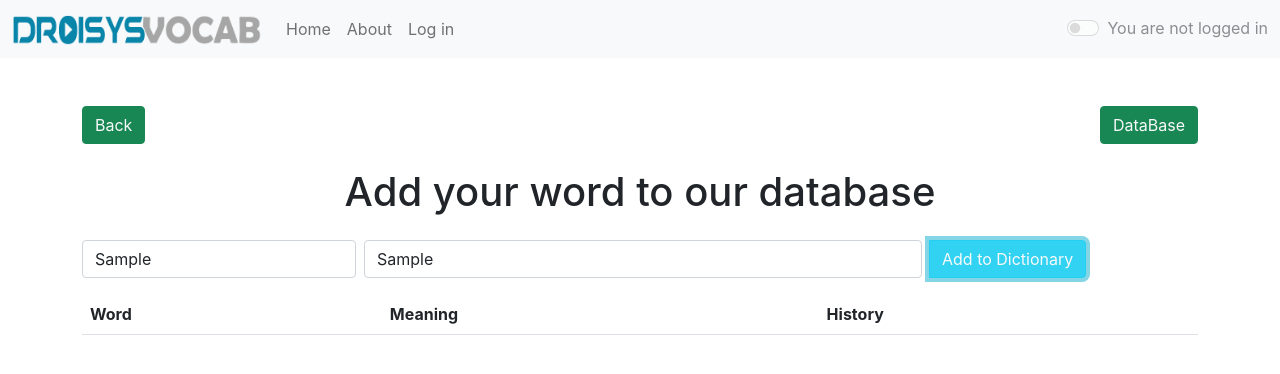
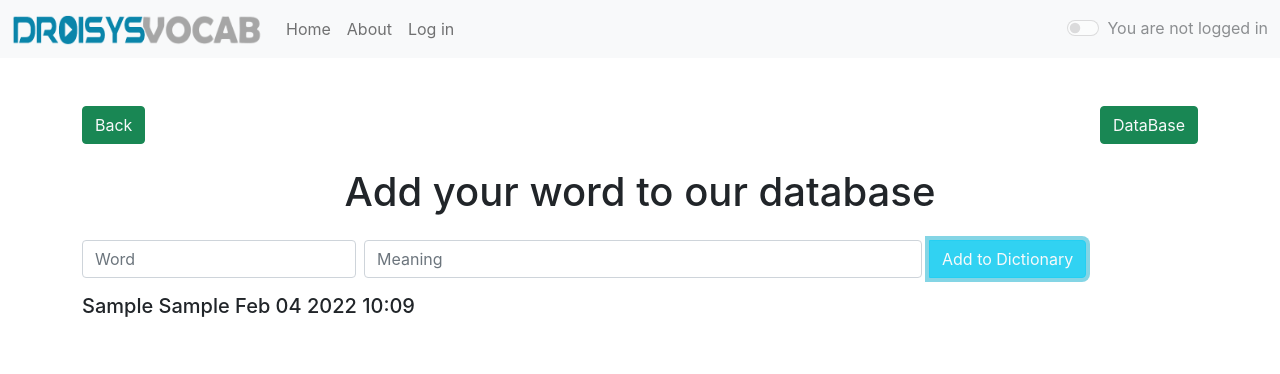
Before and after one commit to nadeem-droisys/Droisys-vocab, a React (Create React App) app in the folder my-app/: page /Newword in a window 1280 px wide. Both pictures are taken after typing "Sample", "Sample" into the empty fields and a click on the button "Add to Dictionary". Shown: the top 374 px of the page. Built offline with nearby package versions, Linux system fonts and the light colour scheme.

Commit message:
change into working condition

```diff
--- a/my-app/src/components/Database.js
+++ b/my-app/src/components/Database.js
@@ -35,28 +35,12 @@ export default function Database() {
         </button>
       </div>
       <h1 className="my-4 mx-2 text-center">Our DataBase</h1>
-
-      <table className="table table-striped table-hover table-responsive">
-        <thead>
-          <tr>
-            <th scope="col">Word</th>
-            <th scope="col">Meaning</th>
-            <th scope="col">History</th>
-          </tr>
-        </thead>
-
-        <tbody>
           {sortedData.map((elem, index) => {
             return (
-              <tr key={index}>
-                <td>{elem.word}</td>
-                <td>{elem.meaning}</td>
-                <td>{elem.time}</td>
-              </tr>
+              <h5 key={index}>{elem.word}        {elem.meaning}         {elem.time}
+              </h5>
             );
-          })}{" "}
-        </tbody>
-      </table>
+          })}
     </div>
   );
 }
--- a/my-app/src/components/Home.js
+++ b/my-app/src/components/Home.js
@@ -60,9 +60,6 @@ export default function Home() {
         />
       </div>
       <div>
-        {" "}
-        <table className="mt-5 table table-striped table-hover table-responsive">
-          <tbody>
             {insertWord
               .filter((val) => {
                 if (search === "") {
@@ -75,15 +72,10 @@ export default function Home() {
               })
               .map((elem, index) => {
                 return (
-                  <tr key={index}>
-                    <td>{elem.word}</td>
-                    <td>{elem.meaning}</td>
-                    <td>{elem.time}</td>
-                  </tr>
+                  <h5 key={index}>{elem.word}        {elem.meaning}         {elem.time}
+              </h5>
                 );
               })}
-          </tbody>
-        </table>
       </div>
     </div>
   );
--- a/my-app/src/components/Newword.js
+++ b/my-app/src/components/Newword.js
@@ -17,8 +17,7 @@ export default function Newword() {
     localStorage.setItem("dictionary", JSON.stringify(insertWord));
   }, [insertWord]);
 
-  function addWord(e) {
-    e.preventDefault();
+  function addWord() {
     console.log("clicked")
     let currentTime = String(new Date());
     let myTime = currentTime.substring(4, 21);
@@ -30,15 +29,10 @@ export default function Newword() {
     if (!inputWord || !inputMeaning) {
       alert("both fields required");
     } else {
-      insertWord.filter((val) => {
-        if (val.word.toLowerCase().includes(inputWord.toLowerCase())) {
-          alert("already in our data base");
-        } else {
           setInsertWord([...insertWord, insertWords]);
           setInputWord("");
           setInputMeaning("");
-        }
-      });
+          console.log("else statement")
     }
   }
   const sortedData = insertWord.sort((a, b) => {
@@ -84,27 +78,13 @@ export default function Newword() {
           Add to Dictionary
         </button>
       </div>
-      <table className="table table-striped table-hover table-responsive">
-        <thead>
-          <tr>
-            <th scope="col">Word</th>
-            <th scope="col">Meaning</th>
-            <th scope="col">History</th>
-          </tr>
-        </thead>
-
-        <tbody>
           {sortedData.map((elem, index) => {
             return (
-              <tr key={index}>
-                <td>{elem.word}</td>
-                <td>{elem.meaning}</td>
-                <td>{elem.time}</td>
-              </tr>
+              <h5 key={index}>{elem.word}        {elem.meaning}         {elem.time}
+              </h5>
             );
-          })}{" "}
-        </tbody>
-      </table>
+          })}
+
     </div>
   );
 }
```
